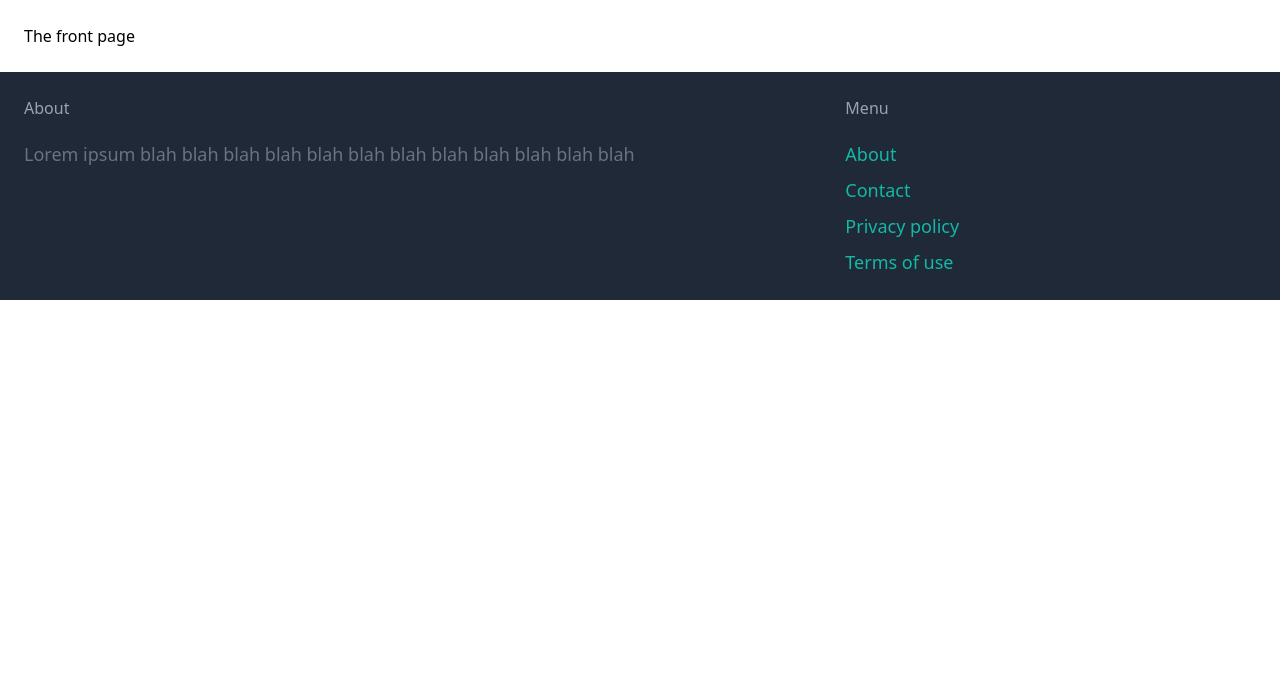
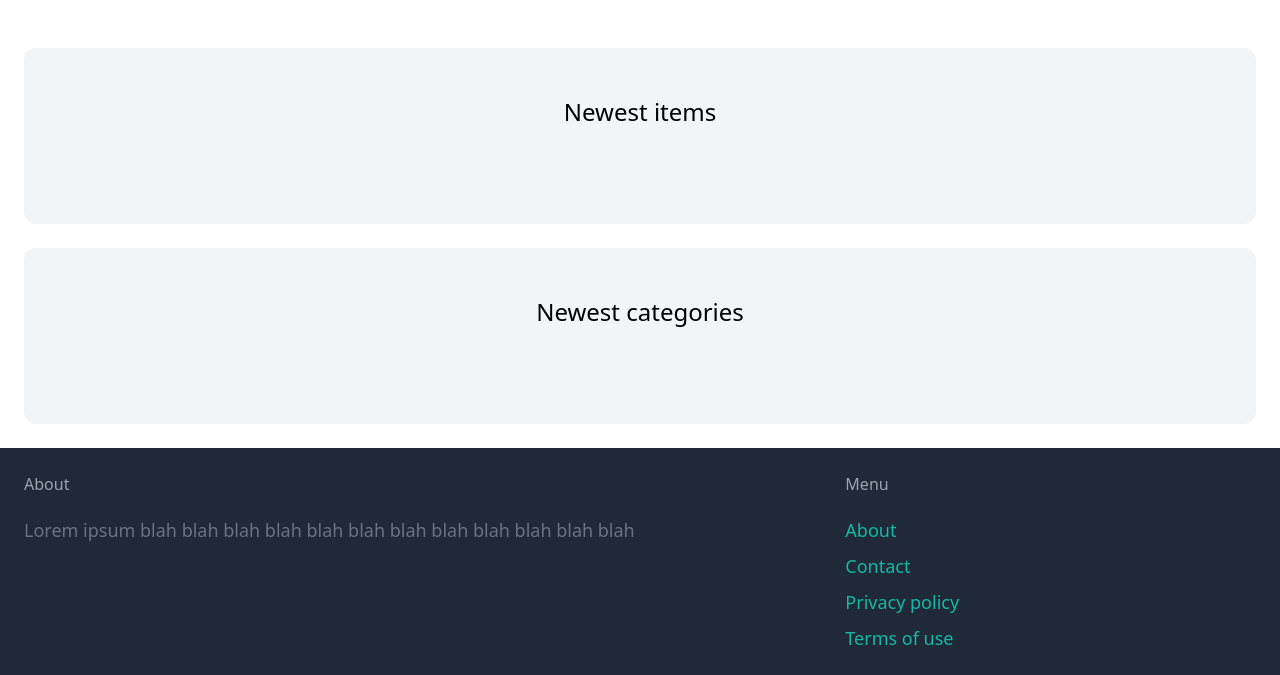
Before and after one commit to sharrief/python-django-freecodecamp, a Django app: page / in a window 1280 px wide. Shown: the part 77-752 px from the top of the page. Run offline with Django 5.2, Linux system fonts and the light colour scheme; data that the repository does not hold is empty; some libraries are stand-ins or nearby versions.

Commit message:
Working front page

```diff
--- a/learndjango/core/templates/core/index.html
+++ b/learndjango/core/templates/core/index.html
@@ -3,5 +3,37 @@
 {% block title %}Welcome{% endblock title %}
 
 {% block content %}
-<h1>The front page</h1>
+<div class="mt-6 px-6 py-12 bg-gray-100 rounded-xl">
+  <h3 class="mb-12 text-2xl text-center">Newest items</h3>
+  <div class="grid grid-cols-3 gap-3">
+    {% for item in items %}
+      <div>
+        <a href="#">
+          <div>
+            <img src="{{ item.image.url }}" class="rounded-t-xl">
+          </div>
+          <div class="p-6 bg-white rounded-b-xl">
+            <h2 class="text-2xl">{{ item.name }}</h2>
+            <p class="text-gray-500">Price: {{ item.price }}</p>
+          </div>
+        </a>
+      </div>
+    {% endfor %}
+  </div>
+</div>
+<div class="mt-6 px-6 py-12 bg-gray-100 rounded-xl">
+  <h3 class="mb-12 text-2xl text-center">Newest categories</h3>
+  <div class="grid grid-cols-3 gap-3">
+    {% for category in categories %}
+      <div>
+        <a href="#">
+          <div class="p-6 bg-white rounded-xl">
+            <h2 class="text-2xl">{{ category.name }}</h2>
+            <p class="text-gray-500">Available: {{ category.items.count }}</p>
+          </div>
+        </a>
+      </div>
+    {% endfor %}
+  </div>
+</div>
 {% endblock content %}
--- a/learndjango/core/views.py
+++ b/learndjango/core/views.py
@@ -1,8 +1,16 @@
 from django.shortcuts import render
+
+from item.models import Category, Item
 
 # Create your views here.
 def index(request):
-  return render(request, 'core/index.html')
+  items = Item.objects.filter(is_sold=False)[0:6]
+  categories = Category.objects.all()
+
+  return render(request, 'core/index.html',{
+    'categories': categories,
+    'items': items,
+  })
 
 def contact(request):
   return render(request, 'core/contact.html')
--- a/learndjango/learndjango/urls.py
+++ b/learndjango/learndjango/urls.py
@@ -15,6 +15,8 @@ Including another URLconf
     2. Add a URL to urlpatterns:  path('blog/', include('blog.urls'))
 """
 
+from django.conf import settings
+from django.conf.urls.static import static
 from django.contrib import admin
 from django.urls import path
 
@@ -24,4 +26,4 @@ urlpatterns = [
     path('', index, name='index'),
     path('contact/', contact, name='contact'),
     path("admin/", admin.site.urls),
-]
+] + static(settings.MEDIA_URL, document_root=settings.MEDIA_ROOT)
```
Also changed, not shown: .devcontainer/devcontainer.json.
